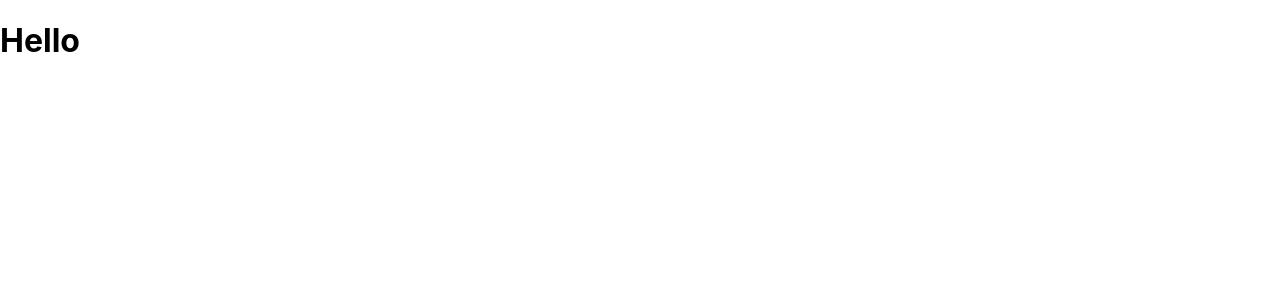
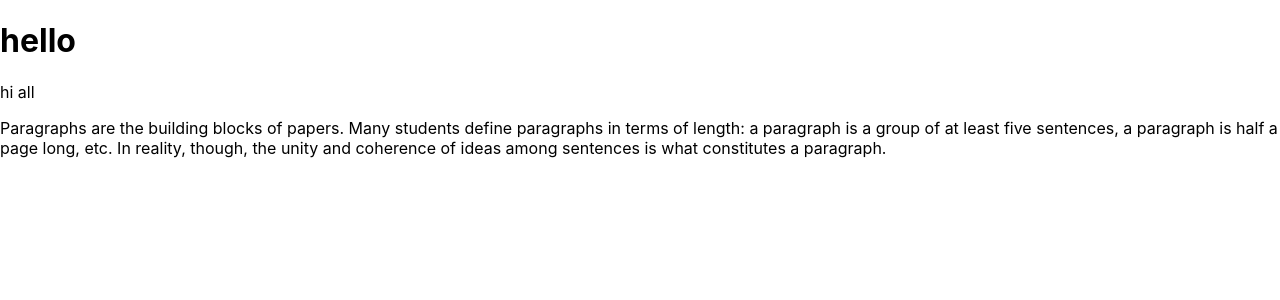
Before and after one commit to Pankaj-Jogale/my-react-app, a React (Create React App) app: page / in a window 1280 px wide. Shown: the top 300 px of the page. Built offline with nearby package versions, Linux system fonts and the light colour scheme.

Commit message:
multline-statement

```diff
--- a/src/App.js
+++ b/src/App.js
@@ -1,5 +1,17 @@
 function App() {
-  return <h1>Hello</h1>;
+  return (
+    <div>
+      <h1>hello</h1>
+      <div>hi all</div>
+      <p>
+        Paragraphs are the building blocks of papers. Many students define
+        paragraphs in terms of length: a paragraph is a group of at least five
+        sentences, a paragraph is half a page long, etc. In reality, though, the
+        unity and coherence of ideas among sentences is what constitutes a
+        paragraph.
+      </p>
+    </div>
+  );
 }
 
 export default App;
```
